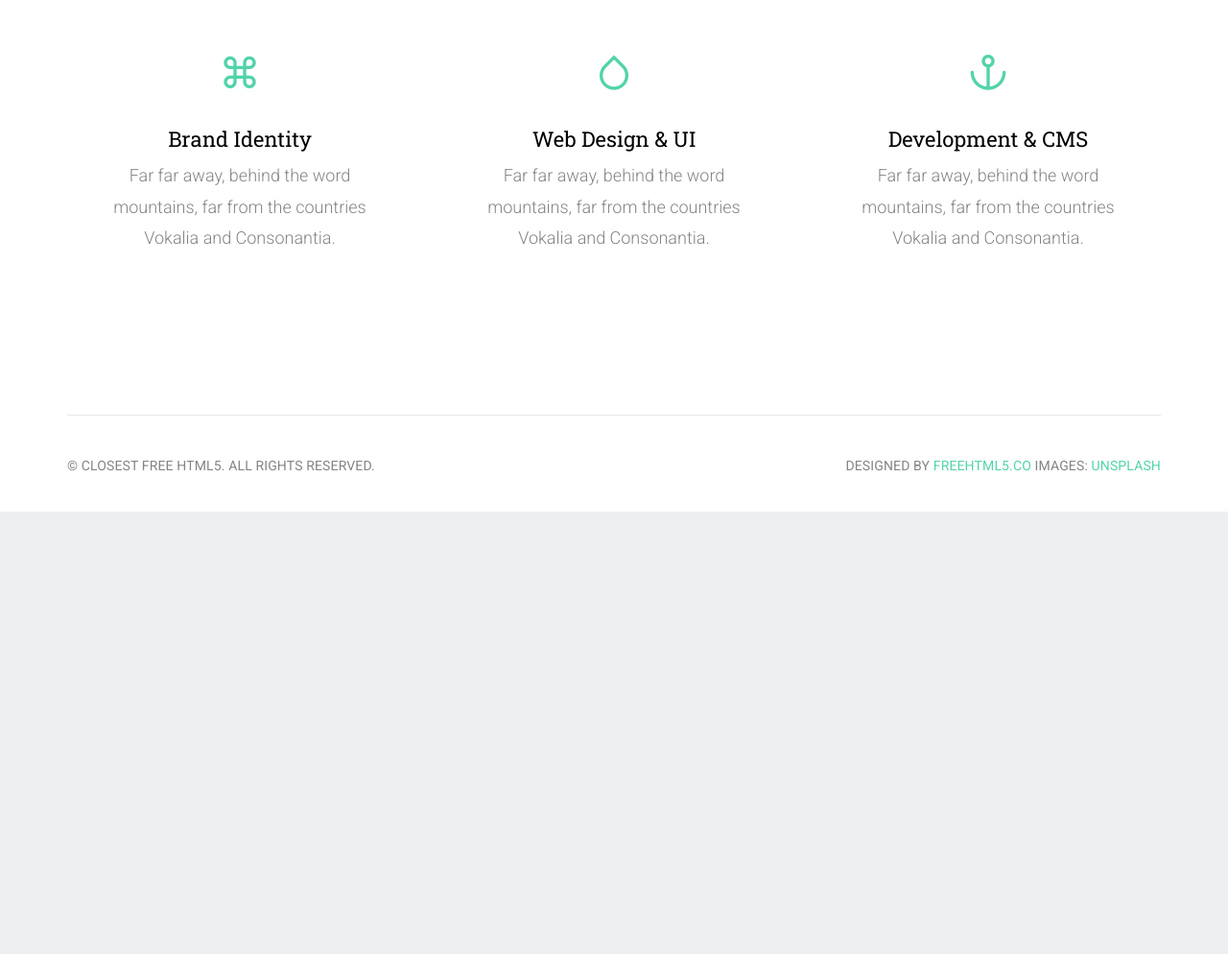
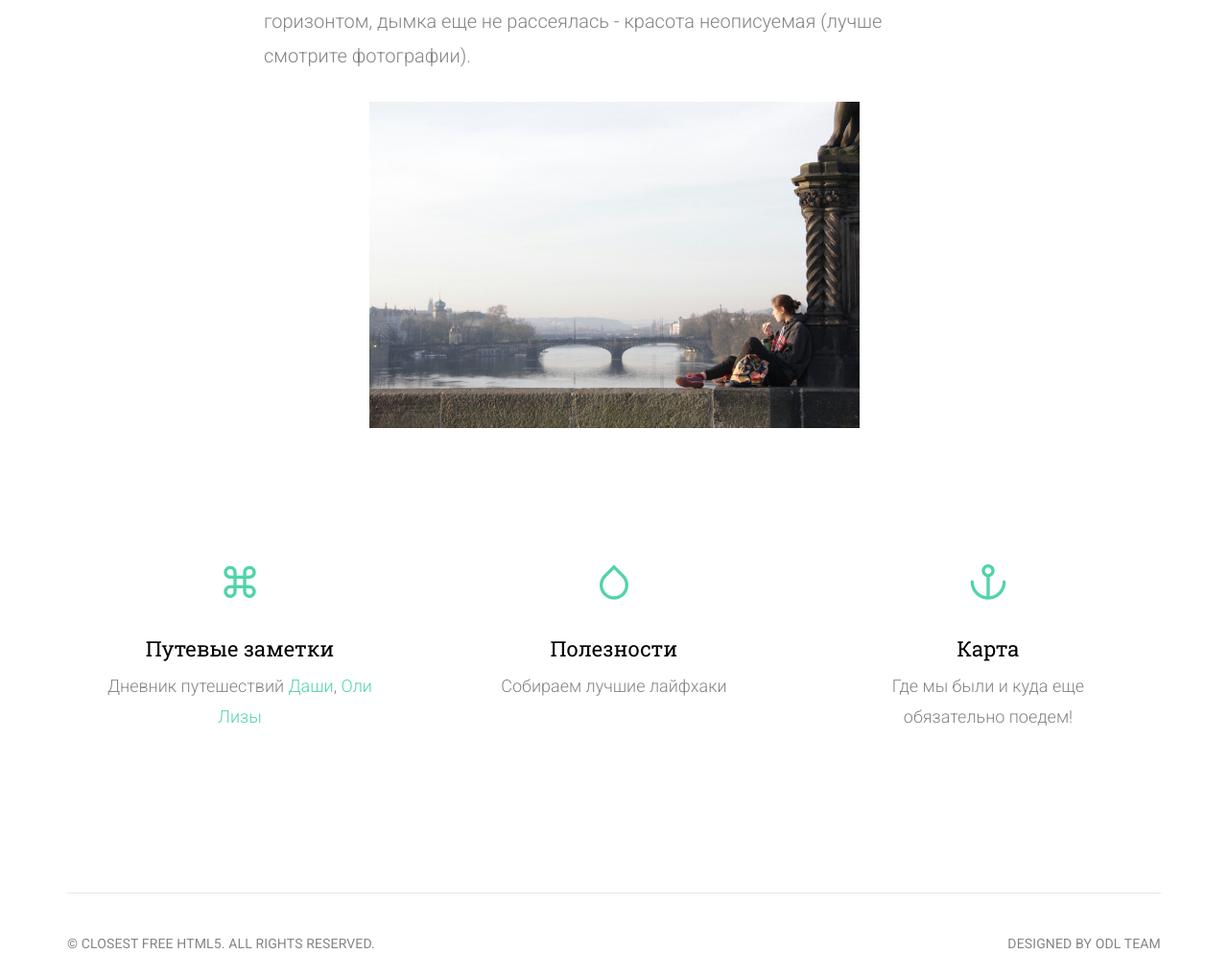
Before and after one commit to ostalgorova/travelblog, a plain HTML site: page artpraga.html in a window 1280 px wide. Shown: the part 1700-2694 px from the top of the page at 96% size. Before the commit the page ends 2233 px from the top, so only its background shows below. Drawn offline with Linux system fonts and the light colour scheme; files whose address does not match are found by name.

Commit message:
Прага с картинками

```diff
--- a/artpraga.html
+++ b/artpraga.html
@@ -95,13 +95,19 @@
 		<section id="intro">
 			<div class="container">
 				<div class="row">
-					<div class="col-lg-6 col-lg-offset-3 col-md-8 col-md-offset-2 text-center">
+					<div class="col-lg-6 ˆcol-lg-offset-3 col-md-8 col-md-offset-2 text-center">
 						<div class="intro animate-box">
+							<div class="fh5co-grid animate-box" style="background-image: url(images/O-Praga.jpg);">
 							<h1>Прага</h1>
-							<h2>Несколко дней настоящей весны &amp; средневековых башен &amp; и запаха корицы.</h2>
+						  </div>
+							<h2>Несколко дней настоящей весны &amp; средневековых замков &amp; и запаха корицы.</h2>
 						</div>
 					</div>
 				</div>
+				<div align="center" margin="30px">
+				<img src="images/Praga-zamok.jpg" width="70%" >
+			</div>
+
 			<div>
 		</section>
 
@@ -190,8 +196,8 @@
 							<div class="service-icon">
 								<i class="icon-command"></i>
 							</div>
-							<h2>Brand Identity</h2>
-							<p>Far far away, behind the word mountains, far from the countries Vokalia and Consonantia.</p>
+							<h2>Путевые заметки</h2>
+							<p>Дневник путешествий <a>Даши</a>, <a>Оли</a> <a>Лизы</a> </p>
 						</div>
 					</div>
 					<div class="col-md-4 animate-box">
@@ -199,8 +205,8 @@
 							<div class="service-icon">
 								<i class="icon-drop2"></i>
 							</div>
-							<h2>Web Design &amp; UI</h2>
-							<p>Far far away, behind the word mountains, far from the countries Vokalia and Consonantia.</p>
+							<h2>Полезности</h2>
+							<p>Собираем лучшие лайфхаки</p>
 						</div>
 					</div>
 					<div class="col-md-4 animate-box">
@@ -208,8 +214,8 @@
 							<div class="service-icon">
 								<i class="icon-anchor"></i>
 							</div>
-							<h2>Development &amp; CMS</h2>
-							<p>Far far away, behind the word mountains, far from the countries Vokalia and Consonantia.</p>
+							<h2>Карта</h2>
+							<p>Где мы были и куда еще обязательно поедем!</p>
 						</div>
 					</div>
 				</div>
@@ -226,7 +232,7 @@
 					<div class="col-md-12 text-center">
 						<div class="footer-widget border">
 							<p class="pull-left"><small>&copy; Closest Free HTML5. All Rights Reserved.</small></p>
-							<p class="pull-right"><small> Designed by  <a href="http://freehtml5.co/" ta>freehtml5.co</a>  Images: <a href="https://unsplash.com/">Unsplash</a></small></p>
+							<p class="pull-right"><small> Designed by ODL team</small></p>
 
 						</div>
 					</div>
```
Also changed, not shown: images/Praga-zamok.jpg (added).
